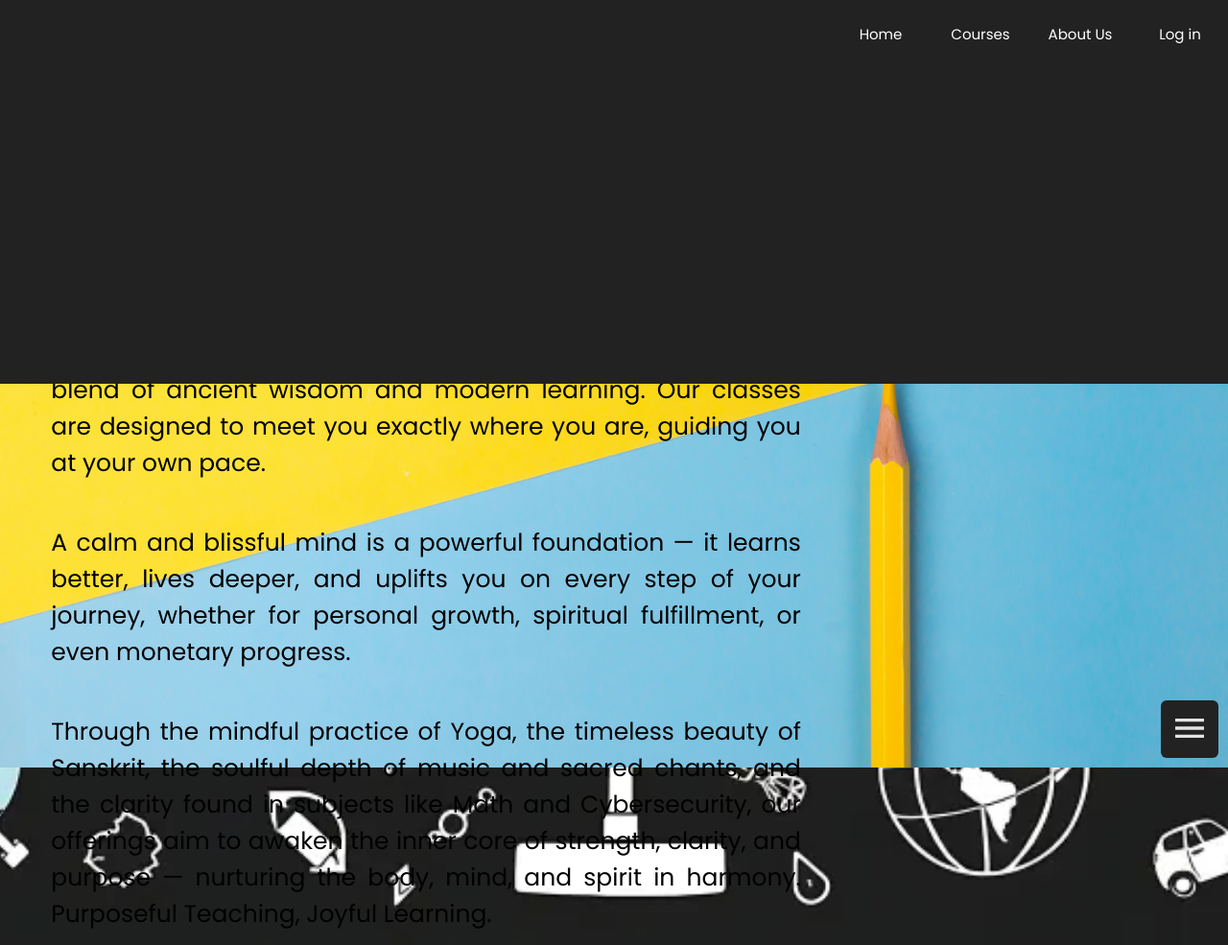
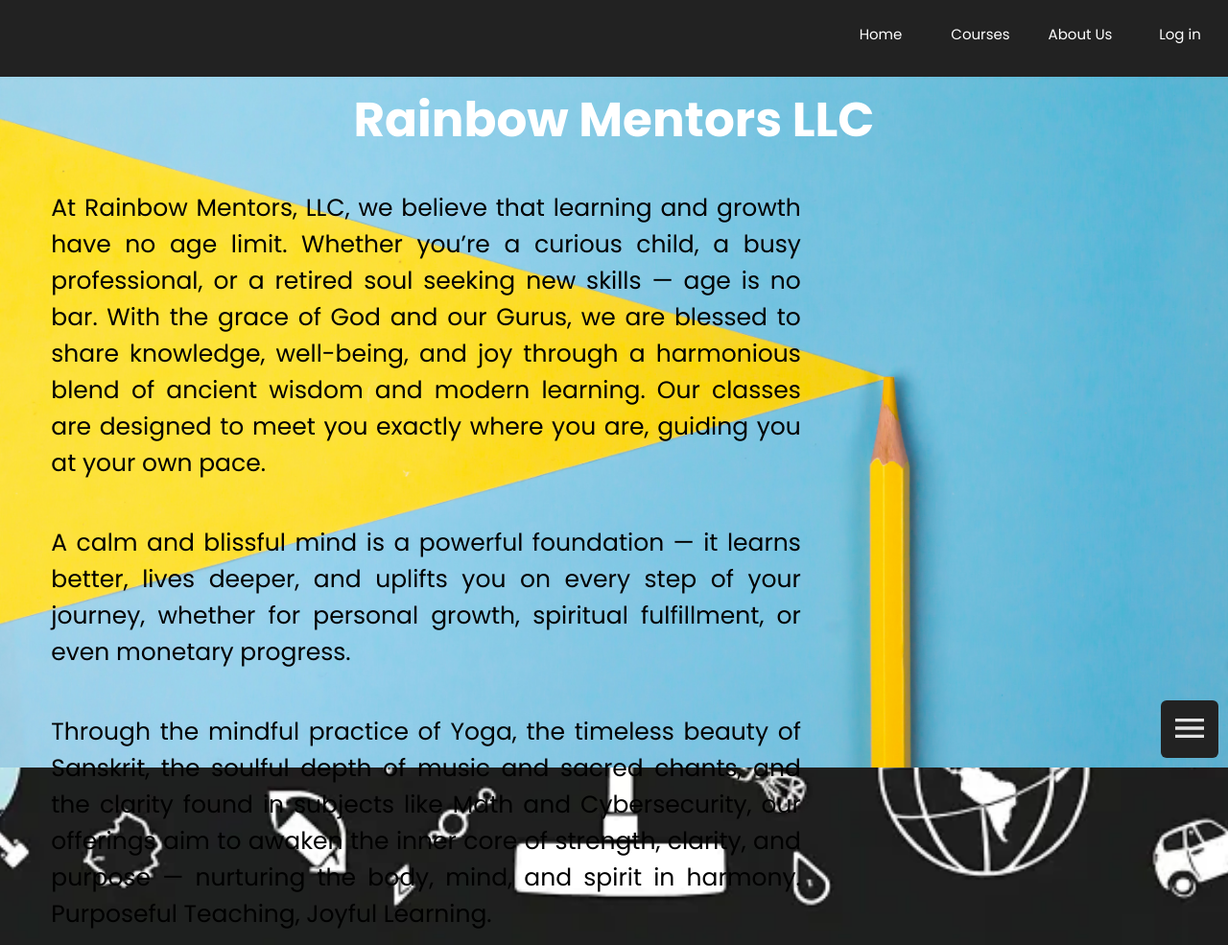
Before and after one commit to sbgenius18/website1, a plain HTML site: page index.html in a window 1280 px wide. Shown: the whole page at 96% size. Drawn offline with Linux system fonts and the light colour scheme; files whose address does not match are found by name.

Commit message:
Update index.html

```diff
--- a/index.html
+++ b/index.html
@@ -19,7 +19,7 @@
     .top-bar {
       position: fixed;
       width: 100%;
-      height: 50%;
+      height: 10%;
       top: 0px;
       left: 0px;
       background-color: rgb(34, 34, 34);
```
